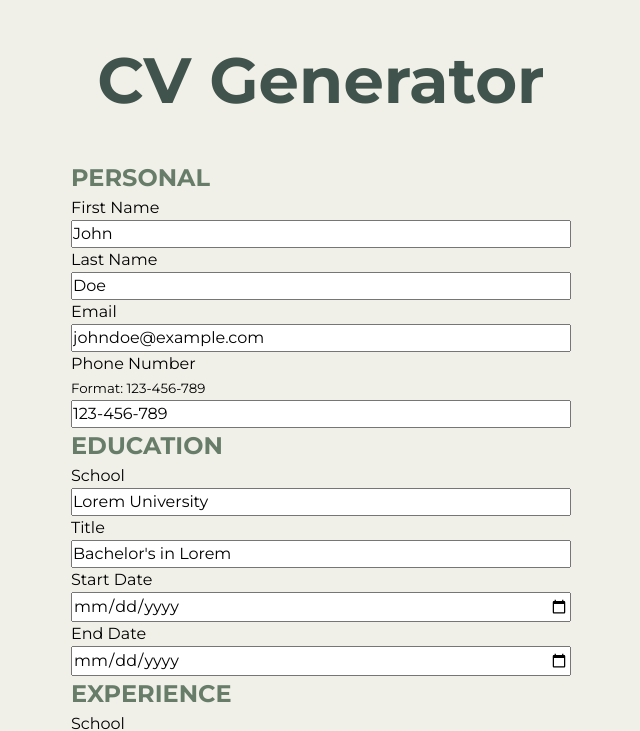
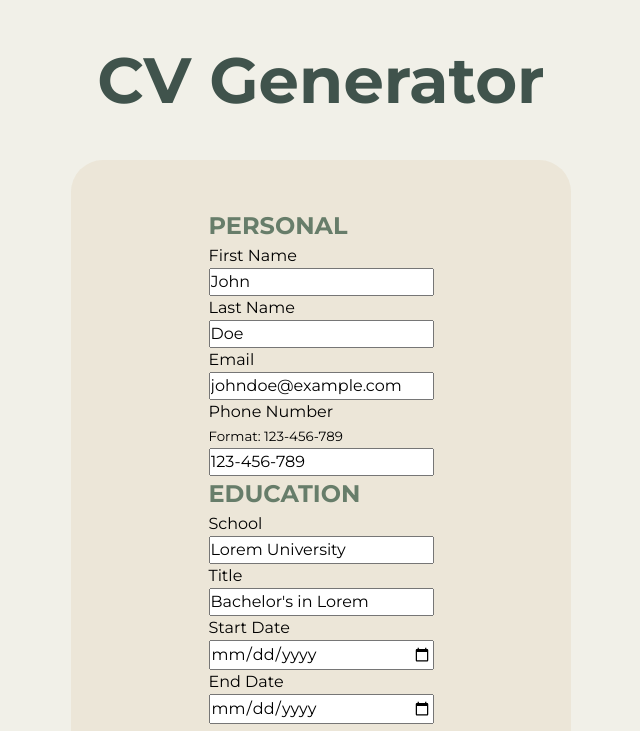
Before and after one commit to joaquimlcbfranco/cv-app, a React (Vite) app: page / in a window 1280 px wide. Shown: the top 731 px of the page, without its empty margins (319-959 px from the left). Built offline with nearby package versions, Linux system fonts and the light colour scheme.

Commit message:
feat: Wrap all input fields in a container

```diff
--- a/src/main.jsx
+++ b/src/main.jsx
@@ -10,9 +10,11 @@ import './style.css'
 createRoot(document.getElementById('root')).render(
   <StrictMode>
     <Header />
-    <Personal />
-    <Education />
-    <Experience />
+    <div className="input-wrapper">
+      <Personal />
+      <Education />
+      <Experience />
+    </div>
     <Footer />
   </StrictMode>,
 )
```
